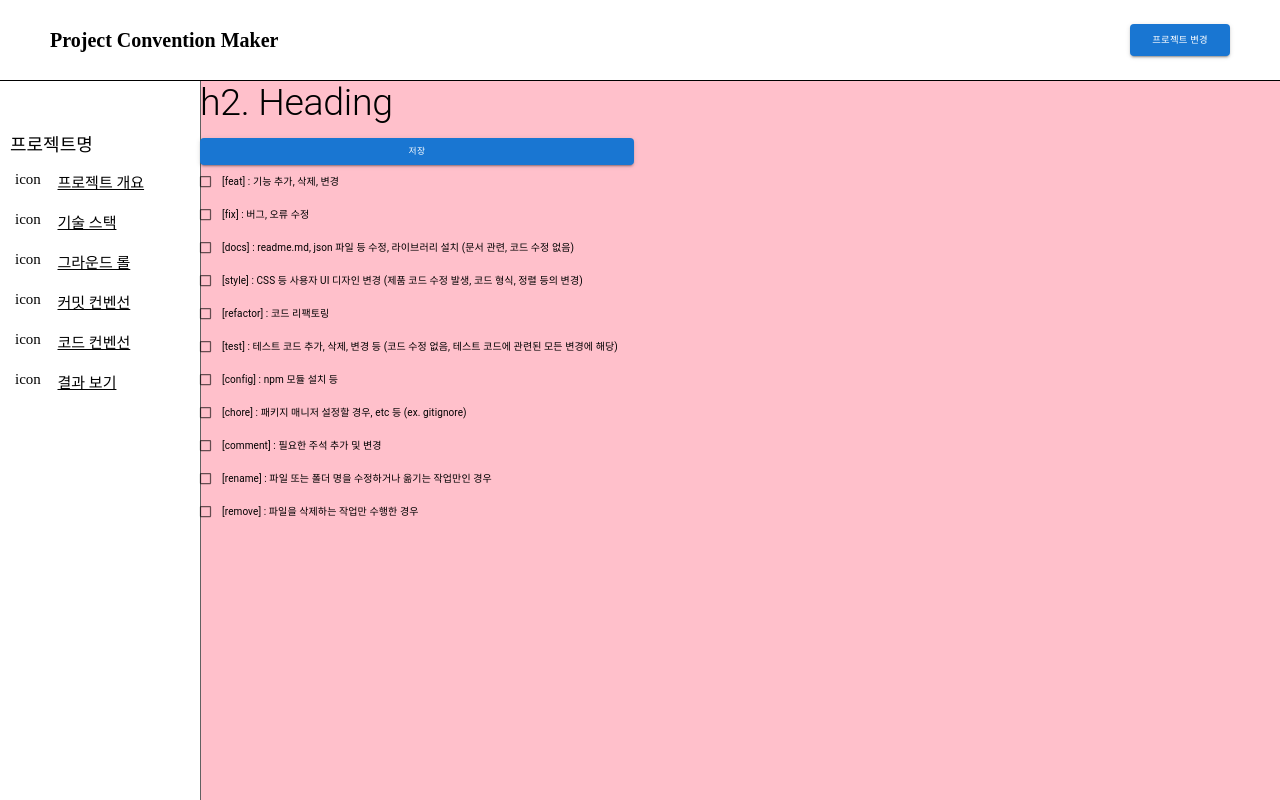
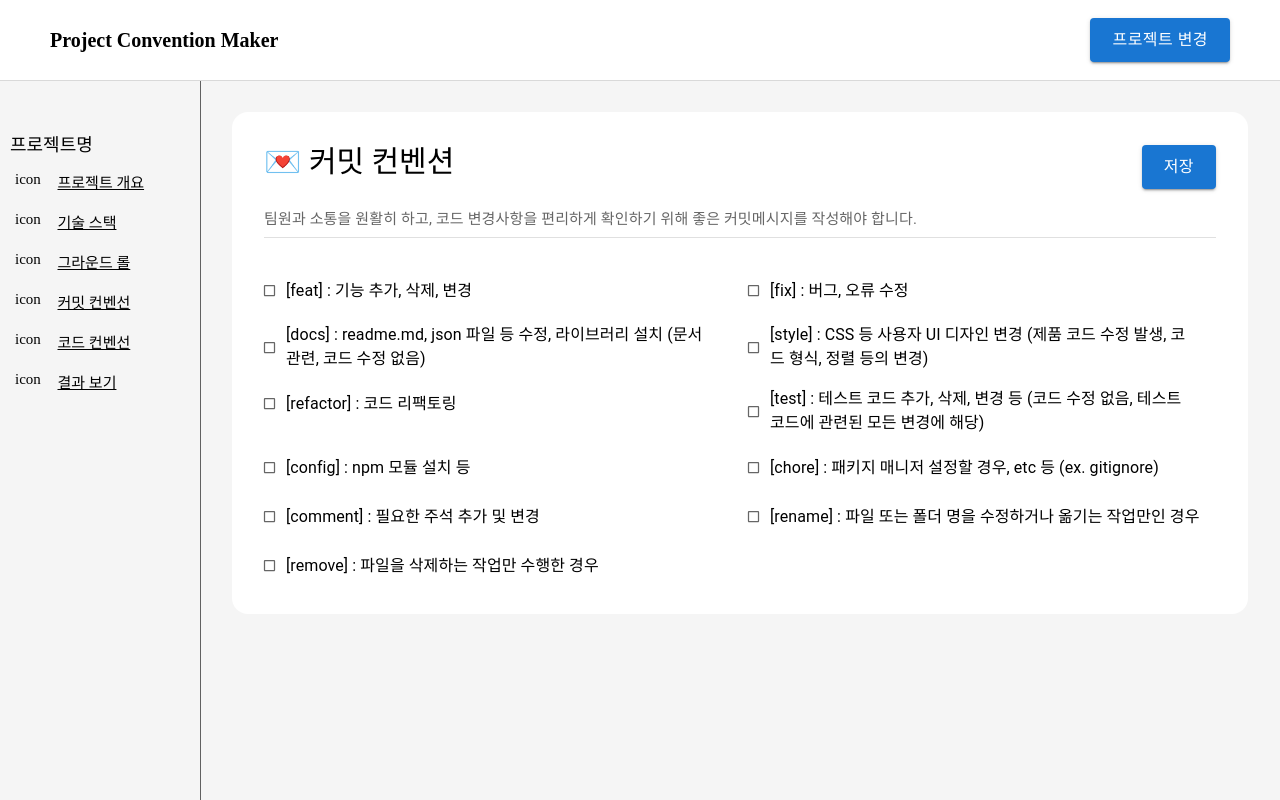
Before and after one commit to projectconventionmaker/project_convention_maker, a React (Vite) app: page /commit in a window 1280 px wide. Built offline with nearby package versions, Linux system fonts and the light colour scheme.

Commit message:
Style: 커밋페이지 레이아웃 지정

```diff
--- a/src/components/Button.tsx
+++ b/src/components/Button.tsx
@@ -1,9 +1,18 @@
-import { Button } from "@mui/material";
+import { Button } from '@mui/material';
 
-const SaveButton = ({ onClick }: { onClick: () => void}) => {
-    return (
-        <Button variant="contained" onClick={onClick}>저장</Button>
-    );
+const SaveButton = () => {
+  return (
+    <Button
+      variant="contained"
+      type="submit"
+      size="large"
+      sx={{
+        fontSize: '1.6rem',
+      }}
+    >
+      저장
+    </Button>
+  );
 };
 
 export default SaveButton;
--- a/src/components/layout/Layout.tsx
+++ b/src/components/layout/Layout.tsx
@@ -1,15 +1,18 @@
-import { ReactNode } from 'react'
-import Nav from './navbar/Nav'
-import Header from './header/Header'
+import { ReactNode } from 'react';
+import Nav from './navbar/Nav';
+import Header from './header/Header';
+import { Box } from '@mui/material';
 
-const Layout = ({children}: {children: ReactNode}) => {
+const Layout = ({ children }: { children: ReactNode }) => {
   return (
     <main>
-        <Nav />
-        <Header />
+      <Nav />
+      <Header />
+      <Box p={4} bgcolor={'white'} borderRadius={4} margin={4}>
         {children}
+      </Box>
     </main>
-  )
-}
+  );
+};
 
-export default Layout
+export default Layout;
--- a/src/components/layout/header/Header.module.scss
+++ b/src/components/layout/header/Header.module.scss
@@ -10,7 +10,7 @@
   padding: 0 5rem;
   z-index: 999;
   background-color: white;
-  border-bottom: 1px solid black;
+  border-bottom: 1px solid #d9d9d9;
   div {
     font-size: 2rem;
     font-weight: 700;
--- a/src/components/layout/header/Header.tsx
+++ b/src/components/layout/header/Header.tsx
@@ -9,7 +9,13 @@ const Header = () => {
       <header className={styles.container}>
         <div>Project Convention Maker</div>
         <Link to="intro">
-          <Button size="large" variant="contained">
+          <Button
+            size="large"
+            variant="contained"
+            sx={{
+              fontSize: '1.6rem',
+            }}
+          >
             프로젝트 변경
           </Button>
         </Link>
--- a/src/components/layout/navbar/Nav.tsx
+++ b/src/components/layout/navbar/Nav.tsx
@@ -1,4 +1,4 @@
-import { Link } from 'react-router-dom';
+import { Link, useLocation } from 'react-router-dom';
 import { Button } from '@mui/material';
 import styles from './Nav.module.scss';
 import { Outlet } from 'react-router-dom';
@@ -14,6 +14,7 @@ const NAVLIST = [
 ];
 
 const Nav = () => {
+  const location = useLocation();
   return (
     <>
       <nav className={styles.navContainer}>
@@ -21,7 +22,12 @@ const Nav = () => {
           <div className={styles.projectName}>프로젝트명</div>
           <div>
             {NAVLIST.map(item => (
-              <NavItem name={item.name} key={nanoid()} path={item.to} />
+              <NavItem
+                name={item.name}
+                key={nanoid()}
+                path={item.to}
+                selected={location.pathname === item.to || false}
+              />
             ))}
           </div>
         </div>
@@ -33,7 +39,15 @@ const Nav = () => {
 
 export default Nav;
 
-const NavItem = ({ name, path }: { name: string; path: string }) => {
+const NavItem = ({
+  name,
+  path,
+  selected,
+}: {
+  name: string;
+  path: string;
+  selected: boolean;
+}) => {
   return (
     <div className={styles.itemContainer}>
       <div>icon</div>
--- a/src/index.css
+++ b/src/index.css
@@ -1,6 +1,7 @@
 html {
   font-size: 10px;
   box-sizing: content-box;
+  background-color: #f5f5f5;
 }
 
 body {
@@ -9,8 +10,7 @@ body {
 
 main {
   width: calc(100% - 20rem);
-  height: calc(100vh - 8rem);
-  background-color: pink;
+  height: calc(100vh + 8rem 32px);
   margin-left: 20rem;
-  margin-top: 8rem;
+  margin-top: calc(8rem + 32px);
 }
--- a/src/pages/CommitPage.tsx
+++ b/src/pages/CommitPage.tsx
@@ -3,11 +3,15 @@ import {
   FormControl,
   FormControlLabel,
   Typography,
+  Grid,
+  Box,
+  Divider,
+  Chip,
 } from '@mui/material';
 import SaveButton from '../components/Button';
 import { FormEvent } from 'react';
 
-const COMMIT_MESSAGE = [
+const COMMIT_MESSAGES = [
   '[feat] : 기능 추가, 삭제, 변경',
   '[fix] : 버그, 오류 수정',
   '[docs] : readme.md, json 파일 등 수정, 라이브러리 설치 (문서 관련, 코드 수정 없음)',
@@ -33,21 +37,65 @@ const CommitPage = () => {
   };
 
   return (
-    <>
-      <Typography variant="h2" gutterBottom>
-        h2. Heading
-      </Typography>
-      <FormControl component="form" onSubmit={onSubmit}>
-        <SaveButton />
-        {COMMIT_MESSAGE.map((message, _) => (
-          <FormControlLabel
-            key={message}
-            control={<Checkbox name={message} />}
-            label={message}
+    <FormControl component="form" onSubmit={onSubmit}>
+      <Grid container spacing={2}>
+        <Grid item xs={12}>
+          <Box
+            sx={{
+              display: 'flex',
+              justifyContent: 'space-between',
+              alignItems: 'center',
+            }}
+          >
+            <Typography
+              variant="h3"
+              gutterBottom
+              sx={{
+                fontWeight: '400',
+              }}
+            >
+              💌 커밋 컨벤션
+            </Typography>
+            <SaveButton />
+          </Box>
+        </Grid>
+        <Grid item xs={12}>
+          <Typography
+            variant="subtitle1"
+            gutterBottom
+            sx={{
+              fontSize: '1.5rem',
+              color: '#666666',
+            }}
+          >
+            팀원과 소통을 원활히 하고, 코드 변경사항을 편리하게 확인하기 위해
+            좋은 커밋메시지를 작성해야 합니다.
+          </Typography>
+          <Divider
+            variant="fullWidth"
+            sx={{
+              marginBottom: '2rem',
+            }}
           />
+        </Grid>
+
+        {COMMIT_MESSAGES.map((message, _) => (
+          <Grid item key={message} xs={12} lg={6}>
+            <FormControlLabel
+              control={
+                <Checkbox
+                  name={message}
+                  sx={{
+                    fontSize: '1.4rem',
+                  }}
+                />
+              }
+              label={<div style={{ fontSize: '1.6rem' }}>{message}</div>}
+            />
+          </Grid>
         ))}
-      </FormControl>
-    </>
+      </Grid>
+    </FormControl>
   );
 };
 
```
